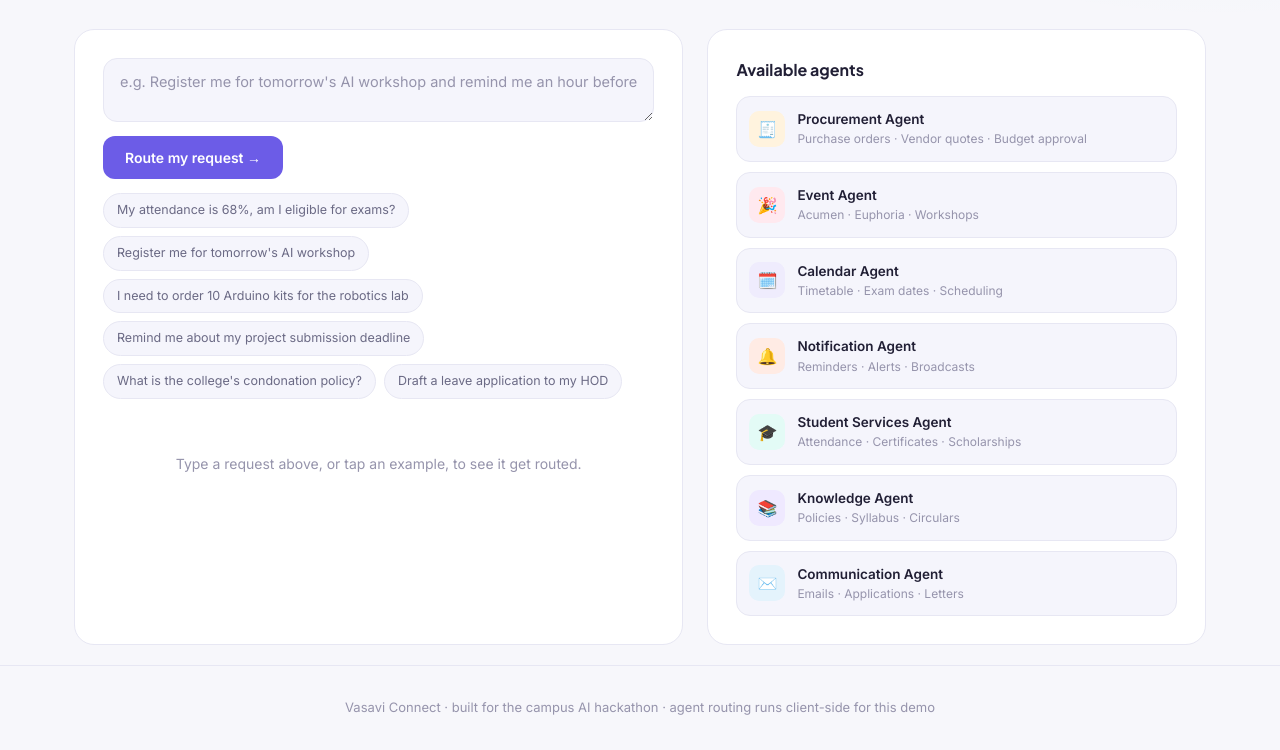
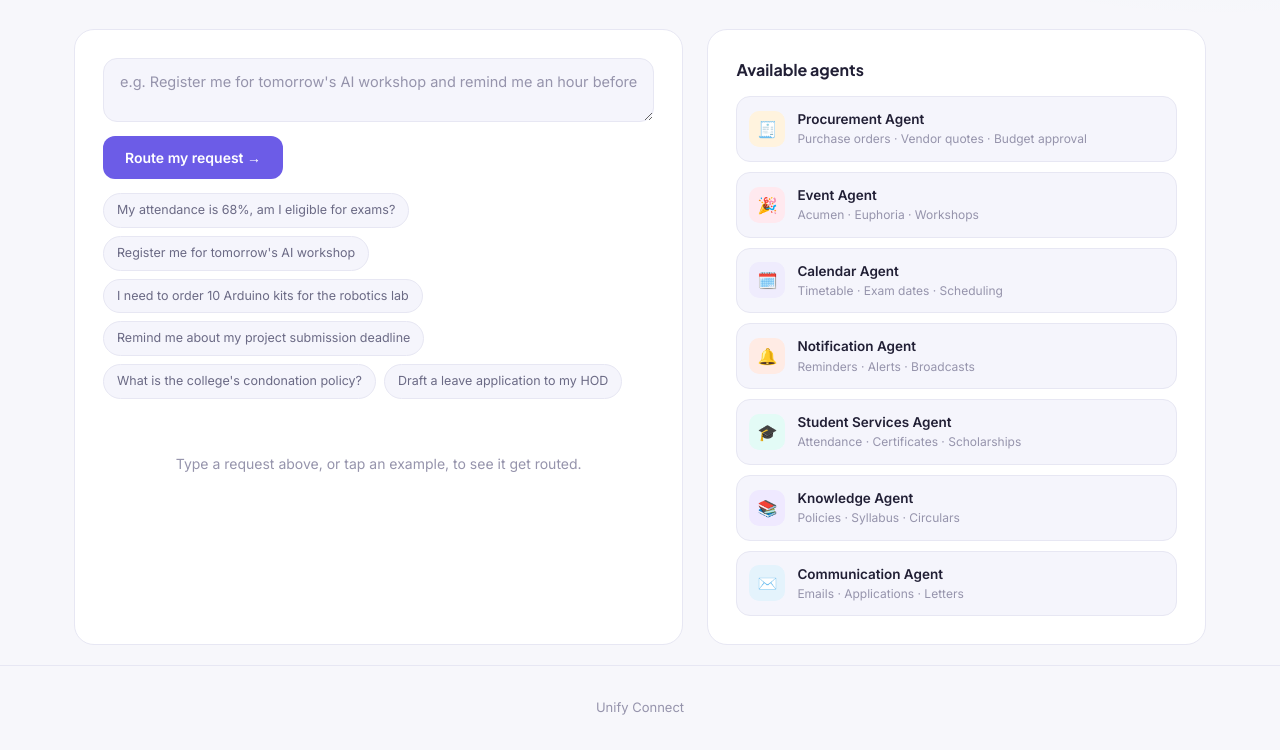
Before and after one commit to dashwingoud2309-art/unify, a plain HTML site: page index.html in a window 1280 px wide. Shown: the part 213-963 px from the top of the page. Drawn offline with Linux system fonts and the light colour scheme.

Commit message:
Rename project to Unify Connect

```diff
--- a/index.html
+++ b/index.html
@@ -3,8 +3,8 @@
 <head>
 <meta charset="UTF-8" />
 <meta name="viewport" content="width=device-width, initial-scale=1.0" />
-<title>Vasavi Connect — Your Campus, One Request Away</title>
-<meta name="description" content="Vasavi Connect is an orchestrator-agent campus assistant for Vasavi College of Engineering — routes requests to the right agent, shows results, attendance and a campus map." />
+<title>Unify Connect — Your Campus, One Request Away</title>
+<meta name="description" content="Unify Connect is an orchestrator-agent campus assistant for Vasavi College of Engineering — routes requests to the right agent, shows results, attendance and a campus map." />
 <link rel="preconnect" href="https://fonts.googleapis.com">
 <link rel="preconnect" href="https://fonts.gstatic.com" crossorigin>
 <link href="https://fonts.googleapis.com/css2?family=Plus+Jakarta+Sans:wght@400;500;600;700;800&family=Inter:wght@400;500;600&family=JetBrains+Mono:wght@400;500&display=swap" rel="stylesheet">
@@ -566,7 +566,7 @@ function renderMap(){
     : `<p class="placeholder">Tap any marker on the map to see what's there — academic blocks, canteens, and spots to relax between classes.</p>`;
 
   return `
-    ${pageHead("Vasavi College of Engineering", "Campus map", "A stylised layout of the Ibrahimbagh campus — academic blocks, food spots and entertainment/relax areas. Tap a marker for details.")}
+    ${pageHead("Unify College of Engineering", "Campus map", "A stylised layout of the Ibrahimbagh campus — academic blocks, food spots and entertainment/relax areas. Tap a marker for details.")}
     <div class="map-legend">${legend}</div>
     <div class="map-shell">
       <div class="map-svg-wrap">
@@ -656,7 +656,7 @@ function render(){
   root.innerHTML = `
     ${renderNav()}
     <main class="wrap">${PAGE_RENDERERS[STATE.tab]()}</main>
-    <footer>Vasavi Connect · built for the campus AI hackathon · agent routing runs client-side for this demo</footer>`;
+    <footer> Unify Connect </footer>`;
   attachHandlers();
 }
 
```
